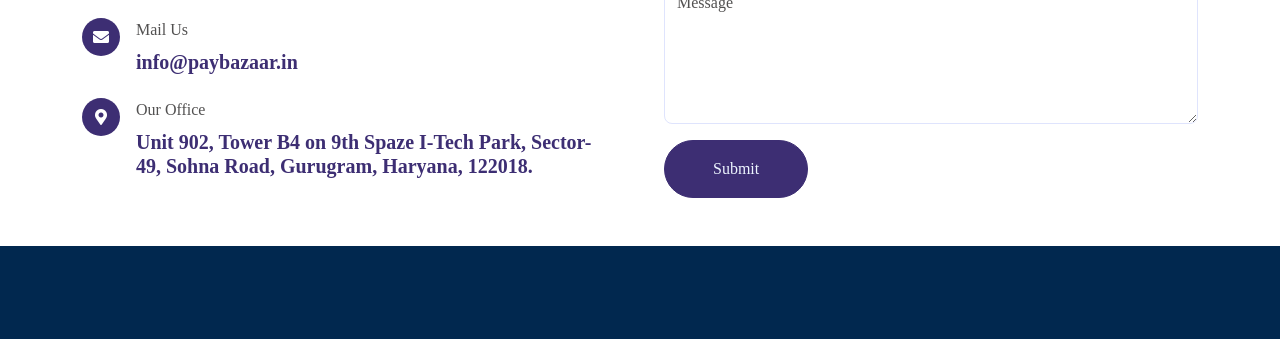
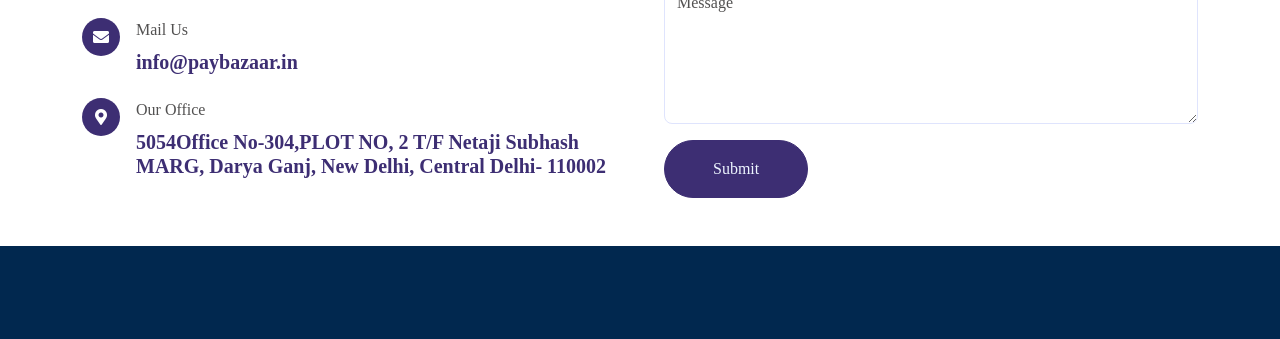
Before and after one commit to levionstudio/paybazaar-website, a plain HTML site: page index.html in a window 1280 px wide. Shown: the part 6536-6875 px from the top of the page. Drawn offline with nearby package versions, Linux system fonts and the light colour scheme; a script that the page names is missing.

Commit message:
no issues

```diff
--- a/index.html
+++ b/index.html
@@ -803,7 +803,7 @@
                         </div>
                         <div class="ms-3">
                             <p class="mb-2">Our Office</p>
-                            <h5 class="mb-0">Unit 902, Tower B4 on 9th Spaze I-Tech Park, Sector-49, Sohna Road, Gurugram, Haryana, 122018.</h5>
+                            <h5 class="mb-0">5054Office No-304,PLOT NO, 2 T/F Netaji Subhash MARG, Darya Ganj, New Delhi, Central Delhi- 110002</h5>
                         </div>
                     </div>
                 </div>
```
